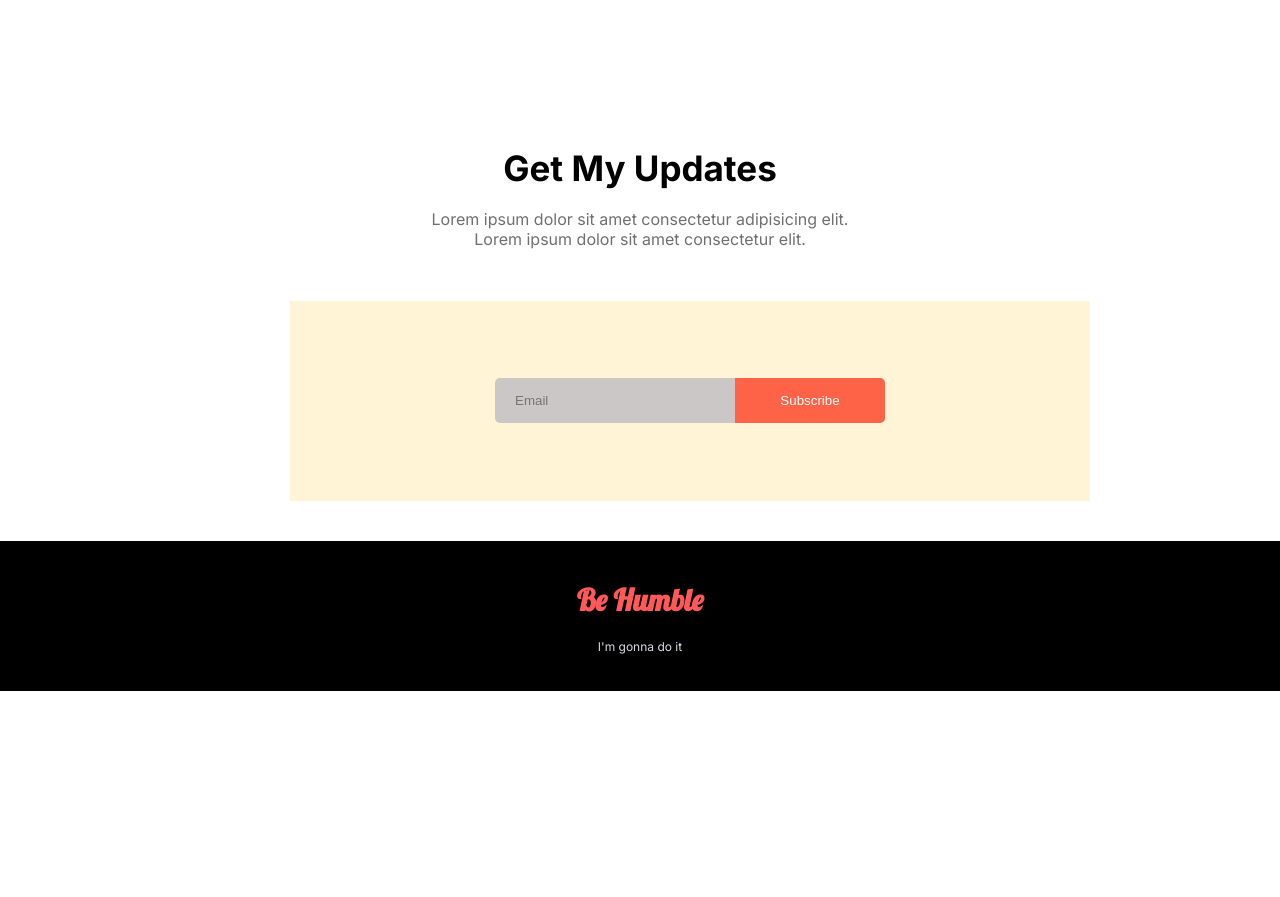
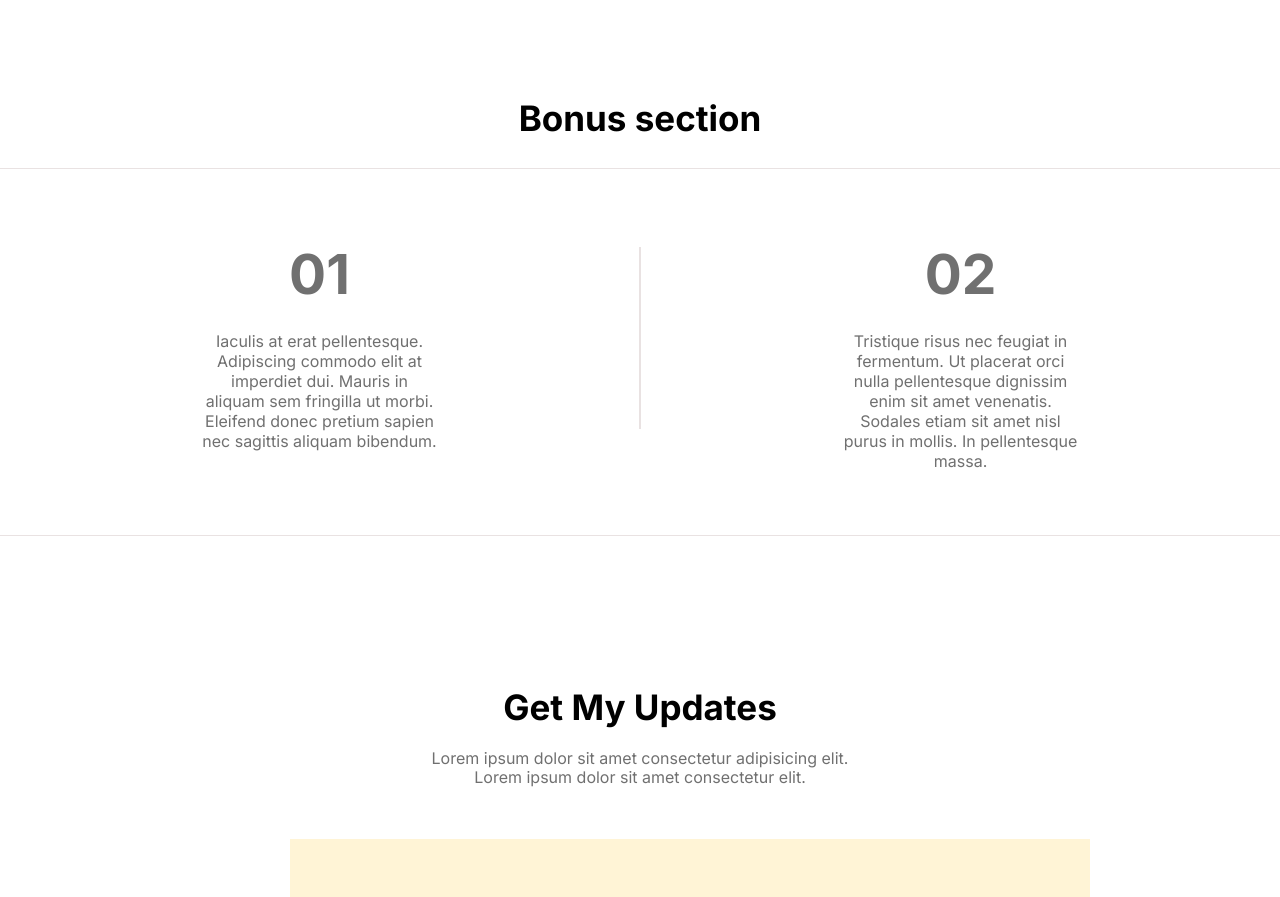
Before and after one commit to ashrafcse3/donate-project, a plain HTML site: page index.html in a window 1280 px wide. Shown: the part 1698-2595 px from the top of the page. Before the commit the page ends 2389 px from the top, so only its background shows below. Drawn offline with Linux system fonts and the light colour scheme.

Commit message:
bonus section added

```diff
--- a/index.html
+++ b/index.html
@@ -75,6 +75,26 @@
             </div>
         </section>
     </div>
+    <h2 class="align-center" style="margin-top: 100px;">Bonus section</h2>
+    <section class="bonus-section">
+        <hr style="margin-top: 10px;">
+        <div class="center-everything">
+            <div id="bonus-section-left">
+                <h1>01</h1>
+                <p>Iaculis at erat pellentesque. Adipiscing commodo elit at imperdiet dui. Mauris in aliquam sem
+                    fringilla
+                    ut morbi. Eleifend donec pretium sapien nec sagittis aliquam bibendum.</p>
+            </div>
+            <hr style=" border:1px solid #e9e2e2; height: 180px; margin-top: 70px;">
+            <div id="bonus-section-right">
+                <h1>02</h1>
+                <p>Tristique risus nec feugiat in fermentum. Ut placerat orci nulla pellentesque dignissim enim sit
+                    amet
+                    venenatis. Sodales etiam sit amet nisl purus in mollis. In pellentesque massa.</p>
+            </div>
+        </div>
+        <hr style="margin-bottom: 50px;">
+    </section>
     <section style="margin-top: 150px;">
         <h2 class="align-center">Get My Updates</h2>
         <div class="paragraph-tag">
--- a/style.css
+++ b/style.css
@@ -205,6 +205,29 @@ h2 {
     border-top-right-radius: 5px;
 }
 
+/* Bonus section */
+.bonus-section {
+    color: #707070;
+}
+
+.bonus-section hr {
+    background-color: #e9e2e2;
+    height: 1px;
+    border: none;
+}
+
+#bonus-section-left {
+    text-align: center;
+    padding: 40px 200px;
+    width: 50%;
+}
+
+#bonus-section-right {
+    text-align: center;
+    padding: 40px 200px;
+    width: 50%;
+}
+
 /* Footer section */
 footer {
     background-color: black;
```
